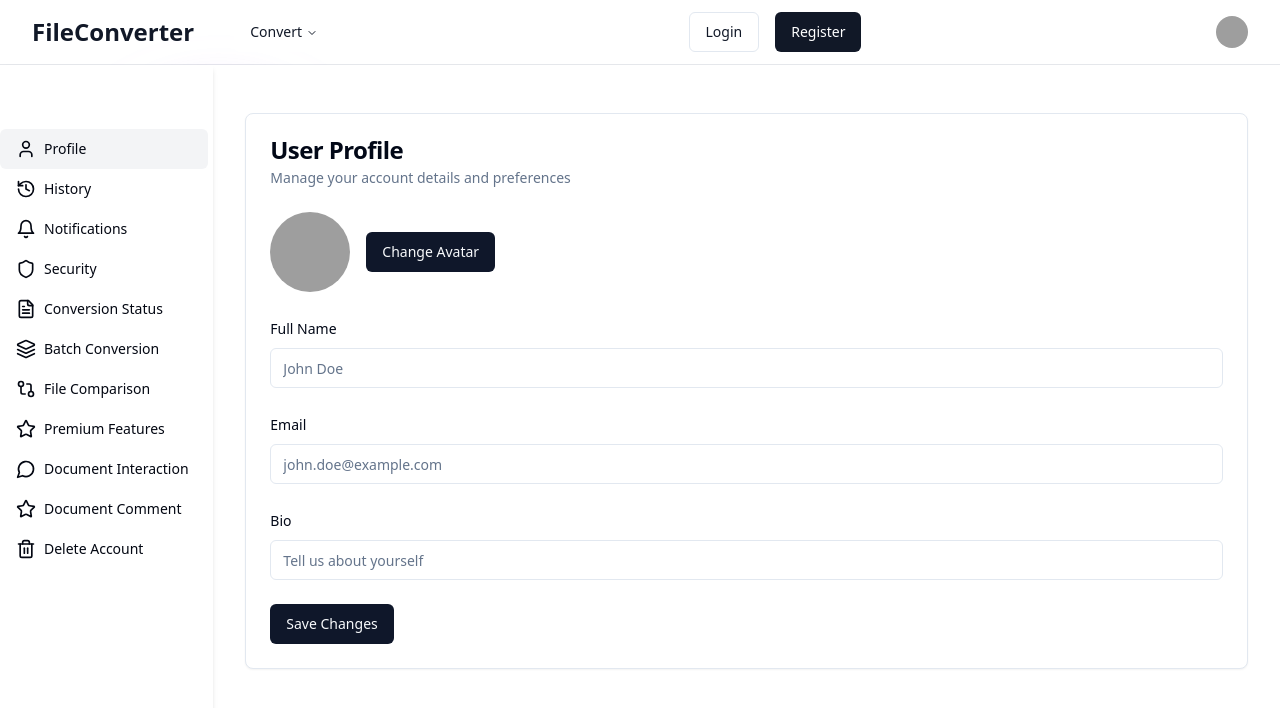
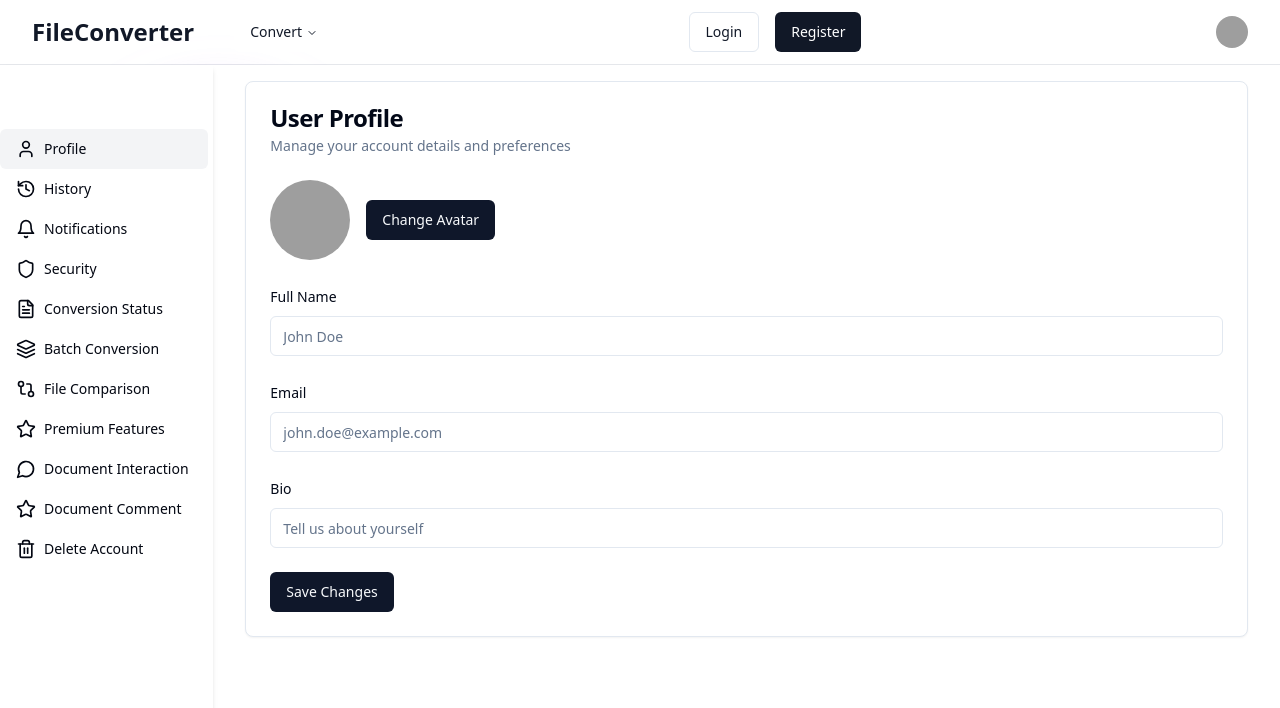
Before and after one commit to mddanish867/soora-conversion, a React (Vite) app: page /dashboard/profile in a window 1280 px wide. Shown: the top 708 px of the page. Built offline with nearby package versions, Linux system fonts and the light colour scheme; grey boxes are pictures that could not be loaded.

Commit message:
modified the dashboard

```diff
--- a/src/pages/userSetings/Dashboard .tsx
+++ b/src/pages/userSetings/Dashboard .tsx
@@ -135,9 +135,9 @@ const Dashboard = () => {
   return (
     <div className="flex w-screen h-screen bg-white">
       <Sidebar isOpen={sidebarOpen} toggleSidebar={toggleSidebar} />
-      <div className="flex flex-col overflow-hidden w-full">
-        <header className="bg-white z-10 ">
-          <div className="max-w-7xl mx-auto py-4 px-4 sm:px-6 lg:px-8">
+      <div className="w-full">
+        <header className="bg-white">
+
             <Button
               variant="ghost"
               size="icon"
@@ -146,7 +146,7 @@ const Dashboard = () => {
             >
               {!sidebarOpen && <Menu />}
             </Button>
-          </div>
+
         </header>
         <main className="flex overflow-x-hidden overflow-y-auto bg-white">
           <div className="w-full h-full px-8 py-4">
```
